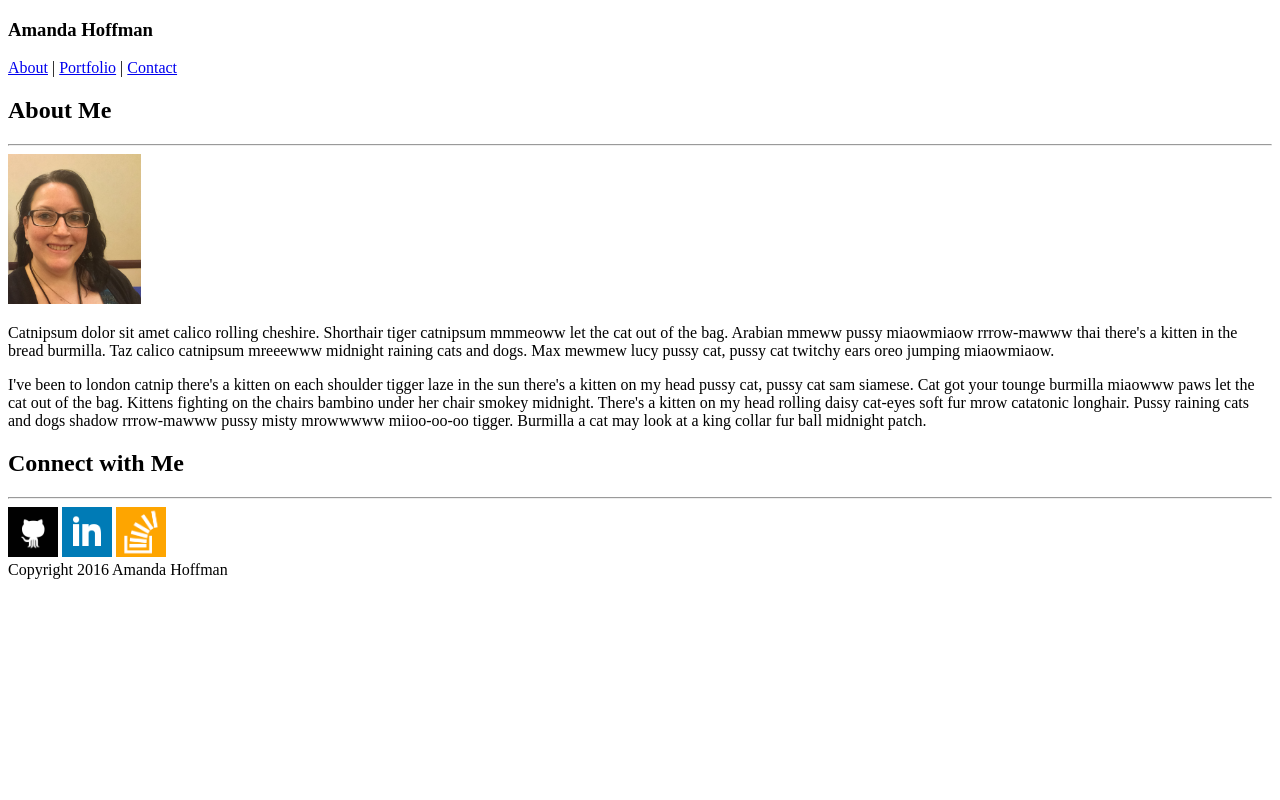
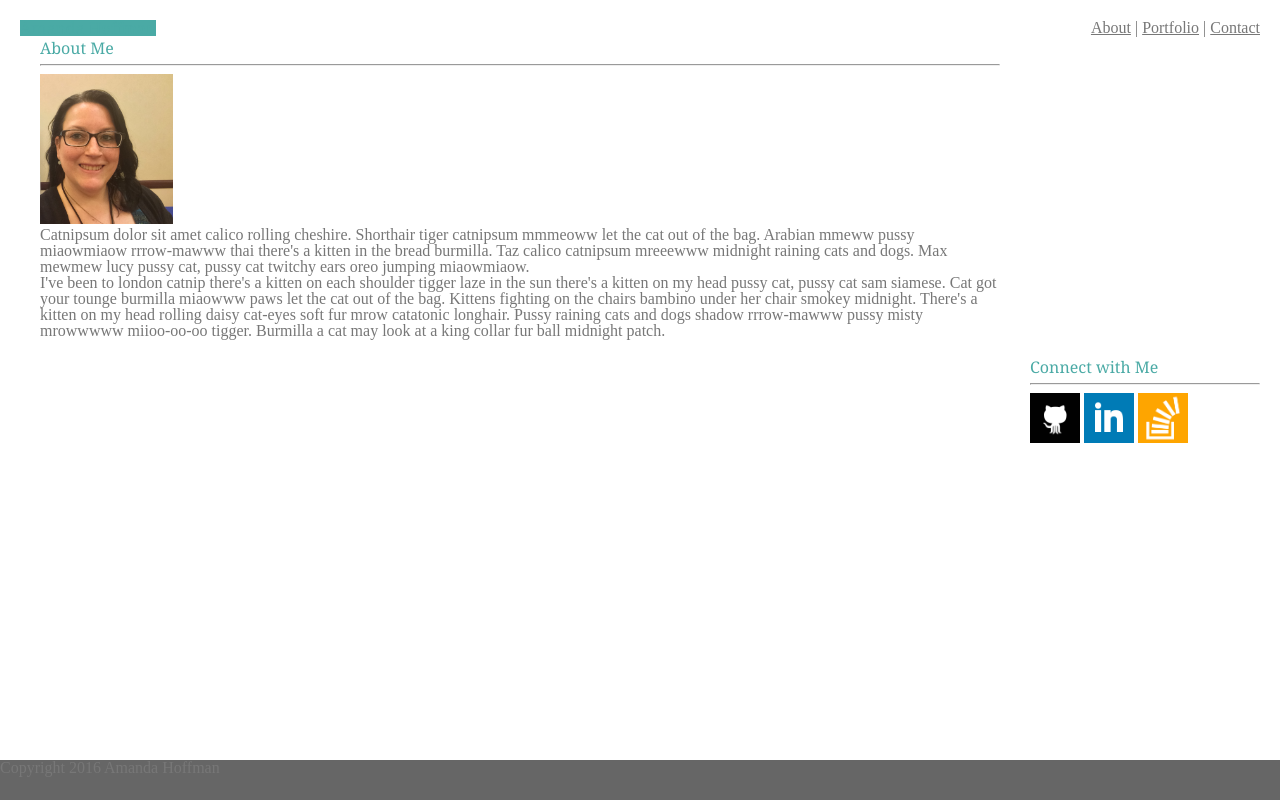
Before and after one commit to gibbous/Basic-Portfolio, a plain HTML site: page index.html in a window 1280 px wide. Drawn offline with Linux system fonts and the light colour scheme.

Commit message:
update html

```diff
--- a/assets/css/style.css
+++ b/assets/css/style.css
@@ -0,0 +1,60 @@
+* {
+	box-sizing: border-box;
+	font-family: 'Arial', 'Helvetica Neue', Helvetica, sans-serif;
+	color: #777777;
+}
+header {
+	margin: 0px;
+	background: #ffffff;
+	padding: 20px;
+	color: #333;
+}
+
+
+.name{
+	float:left;
+	background-color: #4aaaa5;
+	color: #ffffff;
+	text-align: center;
+}
+
+.links{
+	float:right;
+}
+
+h1, h2, h3 {
+	font-family: 'Georgia', Times, Times New Roman, serif;
+	color:#4aaaa5;
+}
+
+
+
+}
+#profile{
+	padding: 10px ;
+	float:left;
+}
+
+.content {
+	width:960px;
+	margin:0 40px;
+	float:left;
+}
+
+.connect {
+	background:#ffffff;
+	padding: 20px;
+	float:right;
+	width:270px;
+	color: #fff;
+	margin: 0px 0px 10px 0px;
+}
+footer {
+	background: #666666;
+	height: 40px;
+	width:100%;
+	position: fixed;
+	bottom: 0;
+	border-top: 4px;
+	border-color:
+}
--- a/index.html
+++ b/index.html
@@ -3,6 +3,8 @@
  	 	<title>
   		Amanda Hoffman
   	</title>
+  	<link rel="stylesheet" type="text/css" href="assets/css/reset.css">
+  	 <link rel="stylesheet" type="text/css" href="assets/css/style.css">
 	</head>
 
 <body>
@@ -23,12 +25,11 @@
   </header>
 
 
-  <section class="content">
-    <div>
-      <h1>About Me</h1>
+  <div class="content">
+          <h1>About Me</h1>
 
       	<hr>
-      	<img alt="Amanda Hoffman" height="150" src="assets/image/chicago.jpg">
+      	<img id="profile" alt="Amanda Hoffman" height="150" src="assets/image/chicago.jpg">
 
       	<p>Catnipsum dolor sit amet calico rolling cheshire. Shorthair tiger
       	catnipsum mmmeoww let the cat out of the bag. Arabian mmeww pussy
@@ -38,8 +39,8 @@
      	 <p>I've been to london catnip there's a kitten on each shoulder
       	tigger laze in the sun there's a kitten on my head pussy cat, pussy cat sam siamese. Cat got your tounge burmilla miaowww paws let the cat out of the bag. Kittens fighting on the chairs bambino under her chair smokey midnight. There's a kitten on my head rolling daisy cat-eyes soft fur mrow catatonic longhair. Pussy raining cats and dogs shadow rrrow-mawww pussy misty mrowwwww miioo-oo-oo tigger. Burmilla a cat may look at a king collar fur ball midnight patch.
       	</p>
-    </div>
-  </section>
+
+  </div>
 
 
 	  <div class="connect">
@@ -52,11 +53,9 @@
 	  </div>
 
 	  <footer>
-	    <div class="stripe">
 	      <div class="footer">
 	        Copyright 2016 Amanda Hoffman
 	      </div>
-	    </div>
 	  </footer>
 	</body>
 </html>
```
Also changed, not shown: contact.html (+1 -0 lines), portfolio.html (+1 -0 lines), assets/image/knitting250px.png (added).
